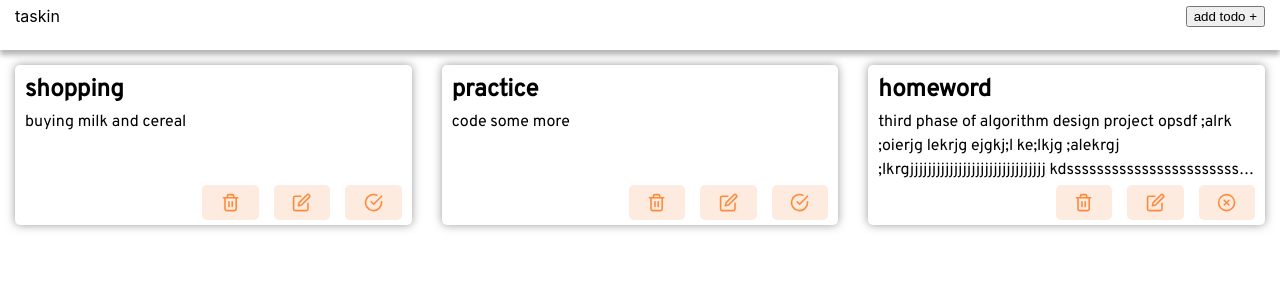
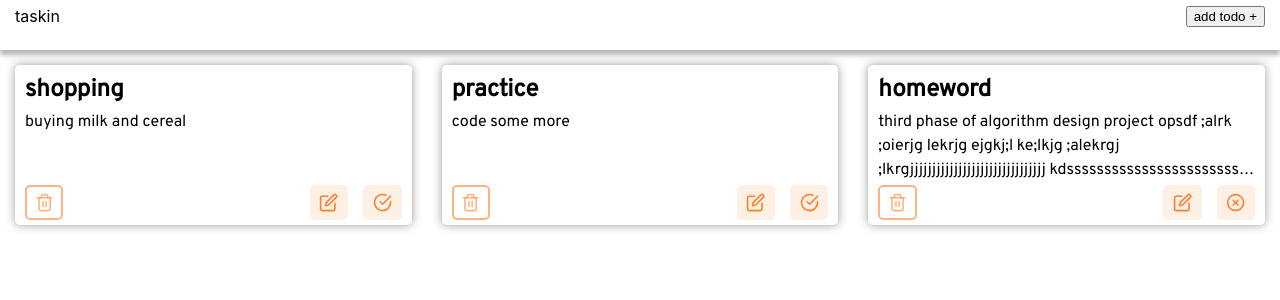
Before and after one commit to Negarnbkhti42/todo-application, a React (Create React App) app: page / in a window 1280 px wide. Shown: the top 300 px of the page. Built offline with nearby package versions, Linux system fonts and the light colour scheme.

Commit message:
card styling

```diff
--- a/src/components/Card/Card.scss
+++ b/src/components/Card/Card.scss
@@ -51,21 +51,34 @@
         flex: 1;
 
         display: flex;
+        justify-content: space-between;
+
+        & div {
+            display: flex;
             justify-content: flex-end;
-        & > *:not(:last-child) {
-            margin-right: 15px;
+        }
     }
 
-        & button {
-            width: 15%;
+    &_button {
+        width: 2em;
         border: none;
         border-radius: 5px;
-            background: rgba(252, 204, 172, 0.39);
-            color: rgb(255, 138, 60);
+        background: rgba(255, 199, 162, 0.267);
+        color: rgb(255, 126, 41);
         font-size: 1.2rem;
         display: flex;
         align-items: center;
         justify-content: center;
+        cursor: pointer;
+
+        &:not(:last-child) {
+            margin-right: 15px;
+        }
+
+        &-delete {
+            background: none;
+            border: 2px solid rgba(255, 138, 60, 0.651);
+            color: rgba(255, 138, 60, 0.651);
         }
     }
 }
--- a/src/components/Card/index.jsx
+++ b/src/components/Card/index.jsx
@@ -19,15 +19,25 @@ const Card = ({
       <div className="card_main">
         <div className="card_description">{description}</div>
         <div className="card_footer">
-          <button onClick={onDelete}>
+          <div>
+            <button
+              className="card_button card_button-delete"
+              onClick={onDelete}
+            >
               <FiTrash2 />
             </button>
-          <button>
+          </div>
+          <div>
+            <button className="card_button card_button-edit">
               <FiEdit />
             </button>
-          <button onClick={onComplete}>
+            <button
+              className="card_button card_button-complete"
+              onClick={onComplete}
+            >
               {completed ? <FiXCircle /> : <FiCheckCircle />}
             </button>
+          </div>
         </div>
       </div>
     </div>
```
Lines whose indentation alone changed are shown as unchanged.
